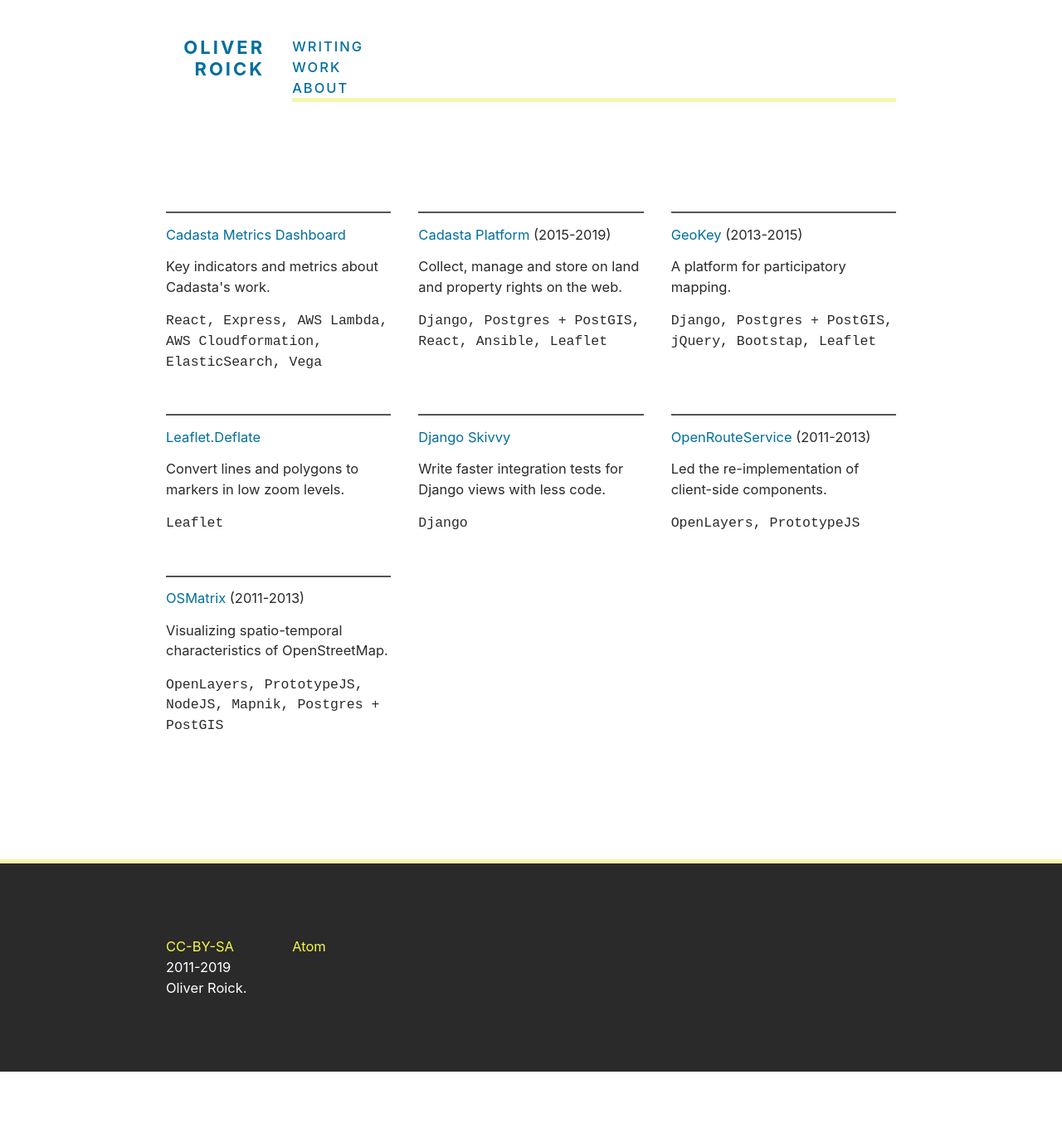
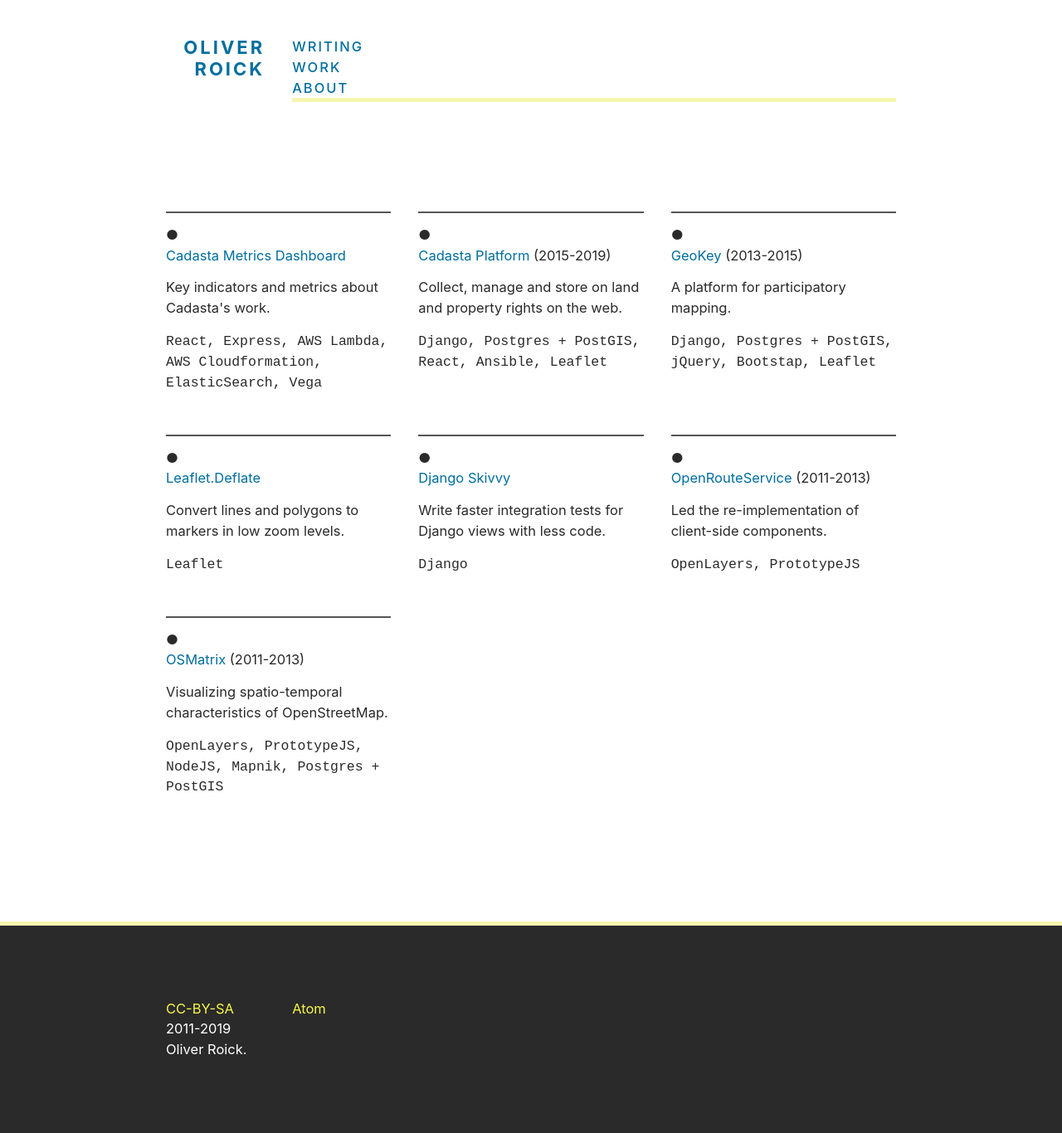
Before and after one commit to oliverroick/oliverroick.net, a Jekyll site: the page built from work.html, in a window 1280 px wide. Shown: the whole page at 83% size. Built offline with Jekyll 4.4.1, drawn with Linux system fonts in a browser that asks for light colours; before the commit the page ends 1292 px from its top, so only the background shows below that.

Commit message:
Better project page

```diff
--- a/css/roick.css
+++ b/css/roick.css
@@ -242,6 +242,11 @@
         font-weight: normal;
         font-size: var(--font-s);
     }
+
+    ul.projects > li > h2:before {
+        content: "●\A";
+        white-space: pre;
+    }
 }
 
 ul.archive,
```
